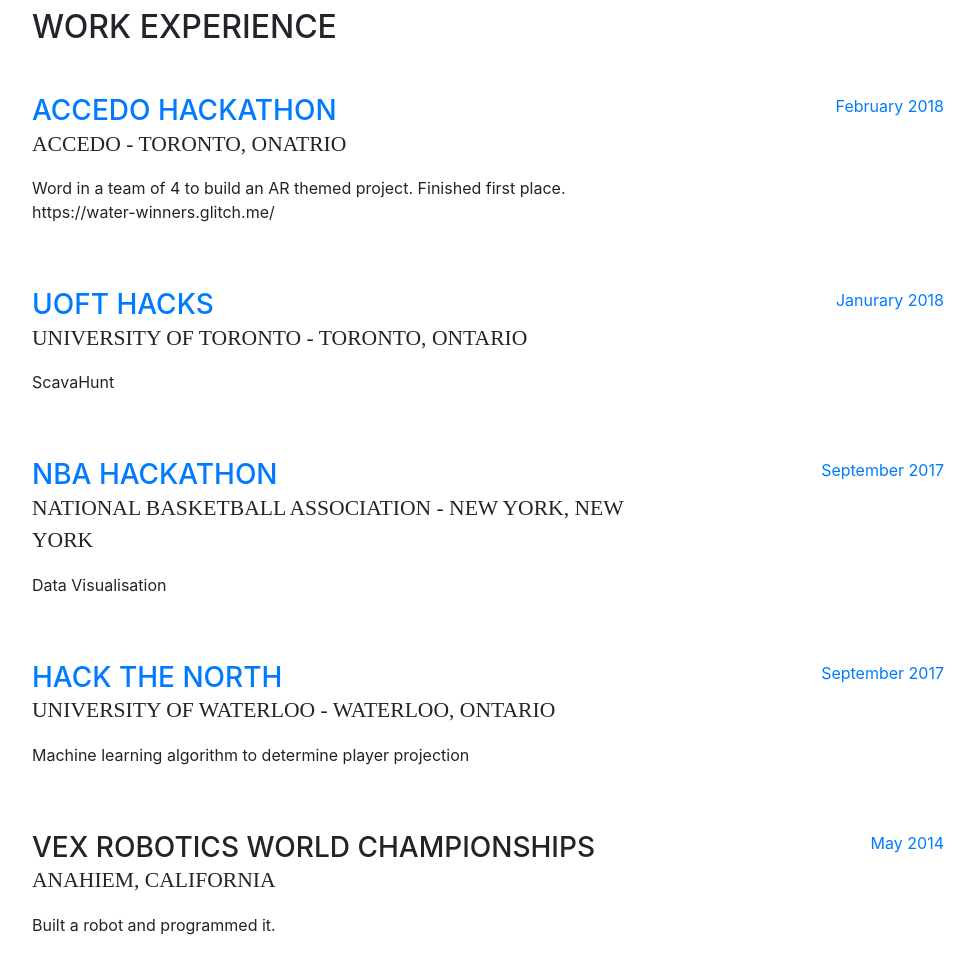
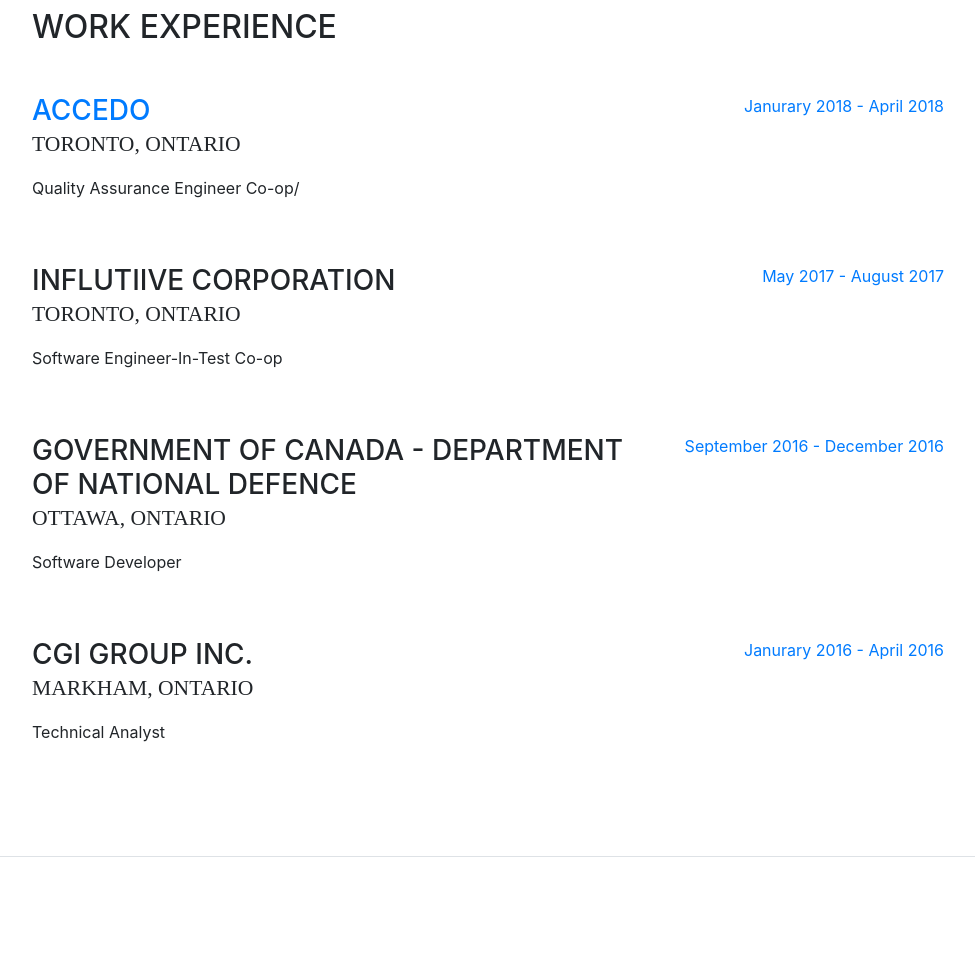
Before and after one commit to jbalawejder/website, a website with bundled scripts: page index.html in a window 1280 px wide. Shown: the part 840-1796 px from the top of the page, without its empty margins (288-1263 px from the left). Built offline with nearby package versions, Linux system fonts and the light colour scheme; a web font is replaced by a local one.

Commit message:
updating work experience section

```diff
--- a/index.html
+++ b/index.html
@@ -110,59 +110,47 @@
 
           <div class="resume-item d-flex flex-column flex-md-row mb-5">
             <div class="resume-content mr-auto">
-              <h3 class="mb-0"> <a href=""> Accedo Hackathon</a></h3>
-              <div class="subheading mb-3">Accedo - Toronto, Onatrio</div>
-              <p>Word in a team of 4 to build an AR themed project. Finished first place. https://water-winners.glitch.me/</p>
+              <h3 class="mb-0"> <a href=""> Accedo </a></h3>
+              <div class="subheading mb-3">Toronto, Ontario</div>
+              <p>Quality Assurance Engineer Co-op/</p>
             </div>
             <div class="resume-date text-md-right">
-              <span class="text-primary">February 2018</span>
+              <span class="text-primary">Janurary 2018 - April 2018</span>
             </div>
           </div>
 
           <div class="resume-item d-flex flex-column flex-md-row mb-5">
             <div class="resume-content mr-auto">
-              <h3 class="mb-0"> <a href="https://github.com/jbalawejder/uofthacks2018"> UofT Hacks</a></h3>
-              <div class="subheading mb-3">University of Toronto - Toronto, Ontario</div>
-              <p>ScavaHunt</p>
+              <h3 class="mb-0">Influtiive Corporation</h3>
+              <div class="subheading mb-3">Toronto, Ontario</div>
+              <p>Software Engineer-In-Test Co-op</p>
             </div>
             <div class="resume-date text-md-right">
-              <span class="text-primary">Janurary 2018</span>
+              <span class="text-primary">May 2017 - August 2017</span>
             </div>
           </div>
 
           <div class="resume-item d-flex flex-column flex-md-row mb-5">
             <div class="resume-content mr-auto">
-              <h3 class="mb-0"> <a href="https://github.com/xf6wang/nbahack17"> NBA Hackathon</a></h3>
-              <div class="subheading mb-3">National Basketball Association - New York, New York</div>
-              <p>Data Visualisation</p>
+              <h3 class="mb-0"> Government of Canada - Department of National Defence</h3>
+              <div class="subheading mb-3">Ottawa, Ontario</div>
+              <p>Software Developer</p>
             </div>
             <div class="resume-date text-md-right">
-              <span class="text-primary">September 2017</span>
+              <span class="text-primary">September 2016 - December 2016</span>
             </div>
           </div>
 
           <div class="resume-item d-flex flex-column flex-md-row mb-5">
             <div class="resume-content mr-auto">
-              <h3 class="mb-0"><a href="https://github.com/jbalawejder/hackthenorth2017"> Hack the North</a></h3>
-              <div class="subheading mb-3">University of Waterloo - Waterloo, Ontario</div>
-              <p>Machine learning algorithm to determine player projection</p>
+              <h3 class="mb-0"> CGI Group Inc.</h3>
+              <div class="subheading mb-3">Markham, Ontario</div>
+              <p>Technical Analyst</p>
             </div>
             <div class="resume-date text-md-right">
-              <span class="text-primary">September 2017</span>
+              <span class="text-primary">Janurary 2016 - April 2016</span>
             </div>
           </div>
-
-          <div class="resume-item d-flex flex-column flex-md-row">
-            <div class="resume-content mr-auto">
-              <h3 class="mb-0">Vex Robotics World Championships</h3>
-              <div class="subheading mb-3">Anahiem, California</div>
-              <p>Built a robot and programmed it. </p>
-            </div>
-            <div class="resume-date text-md-right">
-              <span class="text-primary">May 2014</span>
-            </div>
-          </div>
-        </div>
       </section>
 
       <section class="resume-section p-3 p-lg-5 d-flex flex-column" id="skills">
```
